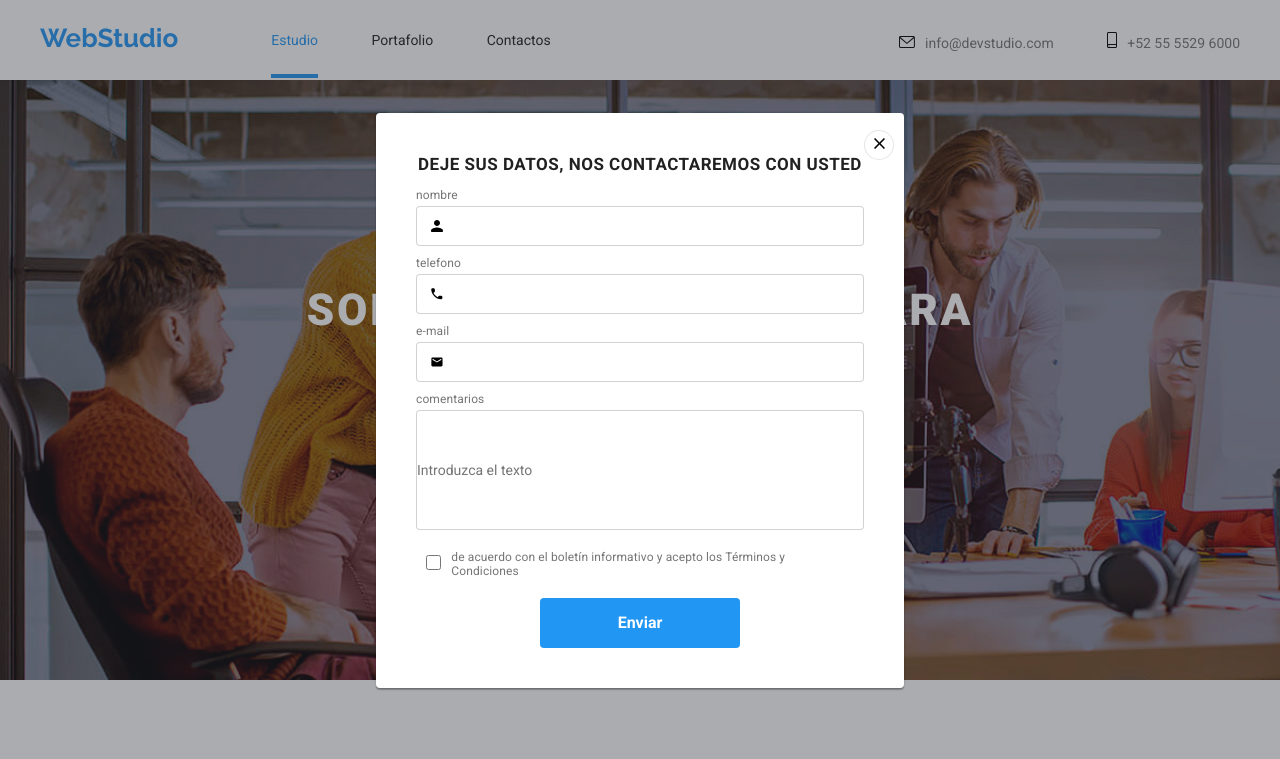
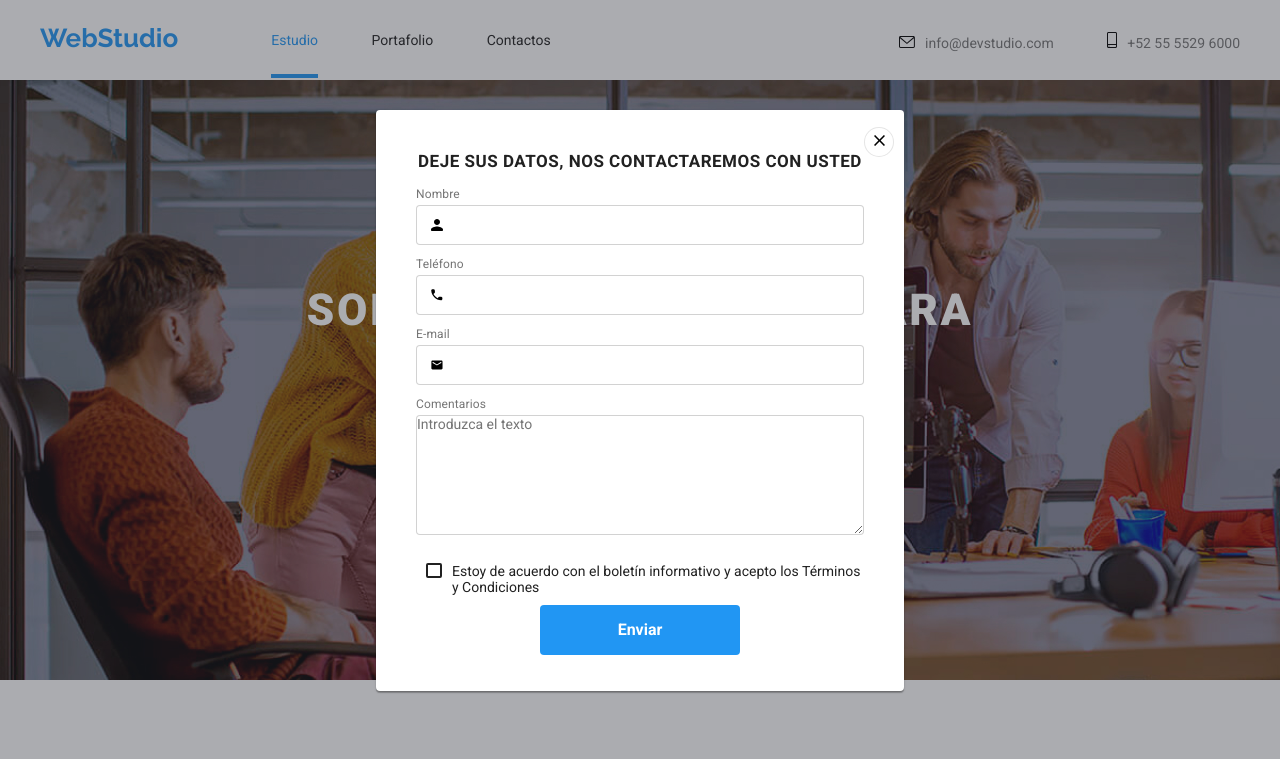
Before and after one commit to JorG1990/goit-markup-hw-06, a plain HTML site: page index.html in a window 1280 px wide. Both pictures are taken after a click on the button "Solicite nuestro servicio". Shown: the top 759 px of the page. Drawn offline with nearby package versions, Linux system fonts and the light colour scheme.

Commit message:
correccion 1

```diff
--- a/css/styles.css
+++ b/css/styles.css
@@ -7,7 +7,6 @@
     --green-color:  #148955;
     --portrait-transition: bottom 250ms cubic-bezier(0.4, 0, 0.2, 1);
     --modal-transition: opacity 250ms cubic-bezier(0.4, 0, 0.2, 1), visibility 250ms cubic-bezier(0.4, 0, 0.2, 1), z-index 250ms cubic-bezier(0.4, 0, 0.2, 1);
-
 }
 
 * {
@@ -191,6 +190,7 @@ padding: 0 0 26px 0;
 }
 
 .container2{
+
     width: 100%;
     height: 708px;
     background-color: #F5F4FA;
@@ -231,6 +231,7 @@ padding: 0 0 26px 0;
     height: 428px;
     justify-content: center;
     overflow: hidden;
+    cursor: pointer;
 	  background:#FFFFFF;
 	  box-shadow: 0px 1px 3px rgba(0, 0, 0, 0.12), 0px 1px 1px rgba(0, 0, 0, 0.14), 0px 2px 1px rgba(0, 0, 0, 0.2);
     border-radius: 0px 0px 4px 4px;
@@ -245,7 +246,6 @@ box-shadow: 0px 1px 3px rgba(0, 0, 0, 0.12), 0px 1px 1px rgba(0, 0, 0, 0.14), 0p
     fill: var(--gray-color);
     background-color: #FFFFFF;
     border-radius: 50%;
-  cursor: pointer;
 }
 
 .redes:hover, .redes:focus{
@@ -257,6 +257,7 @@ box-shadow: 0px 1px 3px rgba(0, 0, 0, 0.12), 0px 1px 1px rgba(0, 0, 0, 0.14), 0p
 .redes-footer {
     fill: var(--white-color);
     margin-right: 10px;
+    cursor: pointer;
     background-color:rgba(255, 255, 255, 0.1);
     border-radius: 50%;
 }
@@ -343,7 +344,7 @@ color: var(--green-color);
     background-color: var(--blue-color);
     transition: var(--portrait-transition);
     box-shadow: 5px 5px 20px rgba(0, 0, 0, 0.4), 0px 2px 1px rgba(0, 0, 0, 0.2);
-  transition: transform 250ms cubic-bezier(0.4, 0, 0.2, 1);
+
 }
 
 p {
@@ -417,14 +418,13 @@ h4 {
     cursor: pointer;
 }
 
-.card-2:focus {
+:focus .card-2 {
   outline: 4px solid var(--blue-color);
 }
 
 .card .contents-card{
     padding: 30px;
 	text-align: justify;
-  cursor: pointer;
 }
 
 .card:hover{
@@ -442,6 +442,7 @@ outline: 4px solid var(--blue-color);
 .card-2:hover{
   font-size: 18px;
   line-height: 28px;
+  transition: var(--portrait-transition);
  box-shadow: 5px 5px 20px rgba(0, 0, 0, 0.4), 0px 2px 1px rgba(0, 0, 0, 0.2);
 }
 
@@ -505,6 +506,7 @@ margin-top: 82px;
 
 .svgs {
     fill: var(--gray-color);
+    cursor: pointer;
     background-color: #FFFFFF;
     border-radius: 50%;
     border: var(--gray-color);
@@ -513,7 +515,6 @@ margin-top: 82px;
     height: 81px;
     box-sizing: border-box;
     border: 1px solid var(--gray-color);
-  cursor: pointer;
 }
 
 .svgs:hover, .svgs:focus {
@@ -530,7 +531,6 @@ margin-top: 82px;
 
 .customers > .svgs:not(:last-child) {
     margin-right: 30px;
-  cursor: pointer;
 }
 
 footer {
@@ -569,6 +569,24 @@ footer {
 .suscribcion {
   display: flex;
   flex-direction: row;
+}
+
+.buttoms-footer {
+  display: flex;
+  font-weight: 700;
+  font-size: 16px;
+  line-height: 30px;
+  width: 200px;
+  height: 50px;
+  cursor: pointer;
+  margin-bottom: 40px;
+  background: var(--blue-color);
+  color: var(--white-color);
+  border-radius: 4px;
+  align-items: center;
+  justify-content: center;
+  border: var(--blue-color);
+  transition: transform 250ms cubic-bezier(0.4, 0, 0.2, 1);
 }
 
 .telegram {
@@ -630,6 +648,11 @@ flex-wrap: wrap;
   display: flex;
 }
 
+main section:nth-child(1),
+main section:nth-child(2) {
+  background-color: var(--white-color);
+}
+
 /*ventanas modal*/
 .backdrop {
   position: fixed;
@@ -644,28 +667,9 @@ display: flex;
   display: flex;
   justify-content: center;
   align-items: center;
-  transition: var(--modal-transition)
+  transition:var(--modal-transition)
 }
 
-.datos {
-  font-family: 'Roboto';
-  font-style: normal;
-  font-weight: 700;
-  font-size: 17px;
-  line-height: 23px;
-  text-align: center;
-  letter-spacing: 0.03em;
-  margin-bottom: 12px;
-  margin-top: 40px;
-
-  color: #212121;
-}
-
-form {
-    display: flex;
-    flex-direction: column;
-    width: 100%;
-}
 
 .backdrop.is-hidden {
   visibility: hidden;
@@ -675,54 +679,15 @@ form {
 }
 
 .modal {
+  display: flex;
   position: relative;
   width: 528px;
+  height: 581px;
   background-color: var(--white-color);
   box-shadow: 0px 1px 3px rgba(0, 0, 0, 0.12), 0px 1px 1px rgba(0, 0, 0, 0.14), 0px 2px 1px rgba(0, 0, 0, 0.2);
   border-radius: 4px;
-  margin: 0 auto;
-  padding: 0 auto;
-  display: flex;
+  align-content: center;
   justify-content: center;
-  align-items: center;
-}
-
-.modal-container {
-  width: 448px;
-  display: flex;
-  flex-direction: column;
-}
-
-.container_buttoms {
-  width: auto;
-  display: flex;
-  justify-content: center;
-}
-
-.buttoms-modal {
-  display: flex;
-  font-weight: 700;
-  font-size: 16px;
-  line-height: 30px;
-  width: 200px;
-  height: 50px;
-  cursor: pointer;
-  margin-bottom: 40px;
-  background: var(--blue-color);
-  color: var(--white-color);
-  border-radius: 4px;
-  align-items: center;
-  justify-content: center;
-  border: var(--blue-color);
-  transition: transform 250ms cubic-bezier(0.4, 0, 0.2, 1);
-}
-
-.buttoms-modal:hover{
-  color: var(--white-color);
-  background-color: var(--blue-color);
-  transition: var(--portrait-transition);
-  box-shadow: 5px 5px 20px rgba(0, 0, 0, 0.4), 0px 2px 1px rgba(0, 0, 0, 0.2);
-  transition: transform 250ms cubic-bezier(0.4, 0, 0.2, 1);
 }
 
 .exit_modal{
@@ -737,22 +702,81 @@ form {
   cursor: pointer;
 }
 
-.exit_modal:hover {
+.exit_modal:hover{
   color: var(--blue-color);
   border: 1px solid var(--blue-color);
   transition: var(--portrait-transition);
 }
 
-main section:nth-child(1),
-main section:nth-child(2) {
-  background-color: var(--white-color);
+.modal-exit{
+  pointer-events: none;
+  fill: #000000;
 }
 
-.icon_form{
+.modal-exit:hover{
+  fill: #2196F3;
+}
+
+.datos {
+  font-family: 'Roboto';
+  font-style: normal;
+  font-weight: 700;
+  font-size: 17px;
+  line-height: 23px;
+  text-align: center;
+  letter-spacing: 0.03em;
+  margin-bottom: 12px;
+
+
+  color: #212121;
+}
+
+.container-modal {
+  display: block;
+  width: 448px;
+  margin-top: 40px;
+  align-content: center;
+  justify-content: center;
+}
+
+.position {
   position: relative;
 }
 
-label {
+.buttoms-modal {
+  display: flex;
+  font-weight: 700;
+  font-size: 16px;
+  line-height: 30px;
+  width: 200px;
+  height: 50px;
+  cursor: pointer;
+  margin-top: 10px;
+  margin-bottom: 40px;
+  background: var(--blue-color);
+  color: var(--white-color);
+  border-radius: 4px;
+  align-items: center;
+  justify-content: center;
+  border: var(--blue-color);
+  transition: transform 250ms cubic-bezier(0.4, 0, 0.2, 1);
+}
+
+.container_buttoms {
+  width: auto;
+  display: flex;
+  justify-content: center;
+}
+
+.buttoms-modal:hover{
+  color: var(--white-color);
+  background-color: var(--blue-color);
+  transition: var(--portrait-transition);
+  box-shadow: 5px 5px 20px rgba(0, 0, 0, 0.4), 0px 2px 1px rgba(0, 0, 0, 0.2);
+  transition: transform 250ms cubic-bezier(0.4, 0, 0.2, 1);
+}
+
+.label-name {
   font-family: 'Roboto';
   font-style: normal;
   font-weight: 400;
@@ -773,42 +797,9 @@ label {
   outline: none
 }
 
-.input:focus {
-  border: 3px solid var(--blue-color);
-}
-
-.check {
-  width: 16px;
-  height: 15px;
-  margin: 5px 10px;
-}
-
-.container_check {
-  width: 423px;
-  display: flex;
-  font-family: 'Roboto';
-  font-style: normal;
-  font-weight: 400;
-  font-size: 14px;
-  line-height: 24px;
-  letter-spacing: 0.03em;
-  margin: 20px 0;
-
-  color: #757575;
-}
-
-.input_comentarios {
-  width: 448px;
-  height: 120px;
-  margin-top: 4px;
-  border-radius: 4px;
-  padding: 0 auto;
-  border: 1px solid rgba(33, 33, 33, 0.2);
-  outline: none
-}
-
-.input_comentarios:focus {
-  border: 3px solid var(--blue-color);
+.input:focus,
+.input:hover {
+  border: 2px solid var(--blue-color);
 }
 
 .icon_svg {
@@ -816,5 +807,47 @@ label {
   left: 15px;
   top: 18px;
   pointer-events: none;
+}
 
+.input:hover + .icon_svg,
+.input:focus + .icon_svg {
+  fill: var(--blue-color);
 }
+
+.input_comentarios {
+  width: 448px;
+  height: 120px;
+  margin-top: 4px;
+  margin-bottom: 25px;
+  border-radius: 4px;
+  padding: 0 auto;
+  border: 1px solid rgba(33, 33, 33, 0.2);
+  outline: none
+}
+
+.input_comentarios:focus,
+.input_comentarios:hover {
+  border: 3px solid var(--blue-color);
+}
+
+.lin-checkbox {
+  display: block;
+  padding-left: 36px;
+}
+
+.icon_check{
+  width: 16px;
+  height: 15px;
+  padding: 2px;
+  align-content: center;
+  justify-content: center;
+  border-radius: 2px;
+  position: absolute;
+  left: 50px;
+  border: 2px solid #212121;
+}
+
+.lin-checkbox input[type="checkbox"]:checked + .icon_check{
+  background: var(--blue-color);
+  border: none;
+}
--- a/index.html
+++ b/index.html
@@ -260,51 +260,56 @@
     <div class="container-link">
       <h3 class="h3-box">SUSCRÍBASE al boletín informativo </h3>
       <form class="suscribcion">
-      <input class="input_footer" placeholder="Correo electrónico">
-      <button class="buttoms-modal" type="submit">Suscríbase <svg class="telegram" width="24" height="24"><use xlink:href="./images/icons.svg#icon-enviar-telegram
+      <input class="input_footer" placeholder="Correo electrónico" required>
+      <button class="buttoms-footer" type="submit">Suscríbase <svg class="telegram" width="24" height="24"><use xlink:href="./images/icons.svg#icon-enviar-telegram
         "></use></svg></button>
       </form>
     </div>
   </div>
-
   </footer>
 
   <div class="backdrop is-hidden" data-modal>
     <div class="modal">
-      <button data-modal-close class="exit_modal"><svg width="11" height="11"><use xlink:href="./images/icons.svg#icon-x-modal"></use></svg></button>
-      <div>
+      <button data-modal-close class="exit_modal">
+        <svg class="modal-exit" width="11" height="11"><use xlink:href="./images/icons.svg#icon-x-modal"></use></svg></button>
+    <div class="container-modal">
     <h3 class="datos">Deje sus datos, nos contactaremos con usted</h3>
-        <form class="modal-container" name="solicitud" autocomplete="on">
-          <label>nombre</label>
-          <div class="icon_form">
-          <svg class="icon_svg" width="12" height="12"><use xlink:href="./images/icons.svg#icon-modal_usuario
-            "></use></svg>
-            <input class="input" type="text" name="nombre de usuario" autofocus>
+    <form>
+      <label  class="label-name" for="input-name">
+        Nombre
+      </label>
+      <div class="position">
+        <input class="input" type="text" name="nombre" id="input-name" required>
+        <svg class="icon_svg" width="12" height="12"><use xlink:href="./images/icons.svg#icon-modal_usuario"></use></svg>
       </div>
-          <label>telefono</label>
-            <div class="icon_form">
-              <svg class="icon_svg" width="12" height="12"><use xlink:href="./images/icons.svg#icon-modal_phone
-                "></use></svg>
-                <input class="input" type="tel" name="telefono de usuario">
+      <label  class="label-name" for="input-phone">
+        Teléfono
+      </label>
+      <div class="position">
+        <input class="input" type="tel" name="phone" id="input-phone" required>
+        <svg class="icon_svg" width="12" height="12"><use xlink:href="./images/icons.svg#icon-modal_phone"></use></svg>
       </div>
-          <label>e-mail</label>
-          <div class="icon_form">
-            <svg class="icon_svg" width="12" height="12"><use xlink:href="./images/icons.svg#icon-modal_e-mail
-              "></use></svg>
-              <input class="input" type="text" name="email del usuario">
+      <label  class="label-name" for="input-E-mail">
+        E-mail
+      </label>
+      <div class="position">
+        <input class="input" type="email" name="email" id="input-E-mail" required>
+        <svg class="icon_svg" width="12" height="12"><use xlink:href="./images/icons.svg#icon-modal_e-mail"></use></svg>
       </div>
-          <label>comentarios</label>
-            <input class="input_comentarios" type="text" name="nombre de usuario" placeholder="Introduzca el texto">
-            <div class="container_check">
-            <input class="check" type="checkbox">
-            <label>
-             de acuerdo con el boletín informativo y acepto los Términos y Condiciones
+      <label class="label-name" for="input-E-mail">
+        Comentarios
       </label>
-        </div>
+      <textarea class="input_comentarios" name="comentarios" id="input-comentarios" placeholder="Introduzca el texto"></textarea>
+      <label class="lin-checkbox">
+        <input type="checkbox" id="accept-terms" name="accept-terms" required hidden>
+        <samp class="icon_check">
+          <svg width="28" height="30"><use xlink:href="./images/icons.svg#icon-checkbox"></use></svg>
+        </samp>
+        Estoy de acuerdo con el boletín informativo y acepto los Términos y Condiciones
+      </label>
       <div class="container_buttoms">
         <button class="buttoms-modal" type="submit">Enviar</button>
      </div>
-
     </form>
   </div>
 </div>
```
Also changed, not shown: images/icons.svg. Lines whose indentation alone changed are shown as unchanged.
